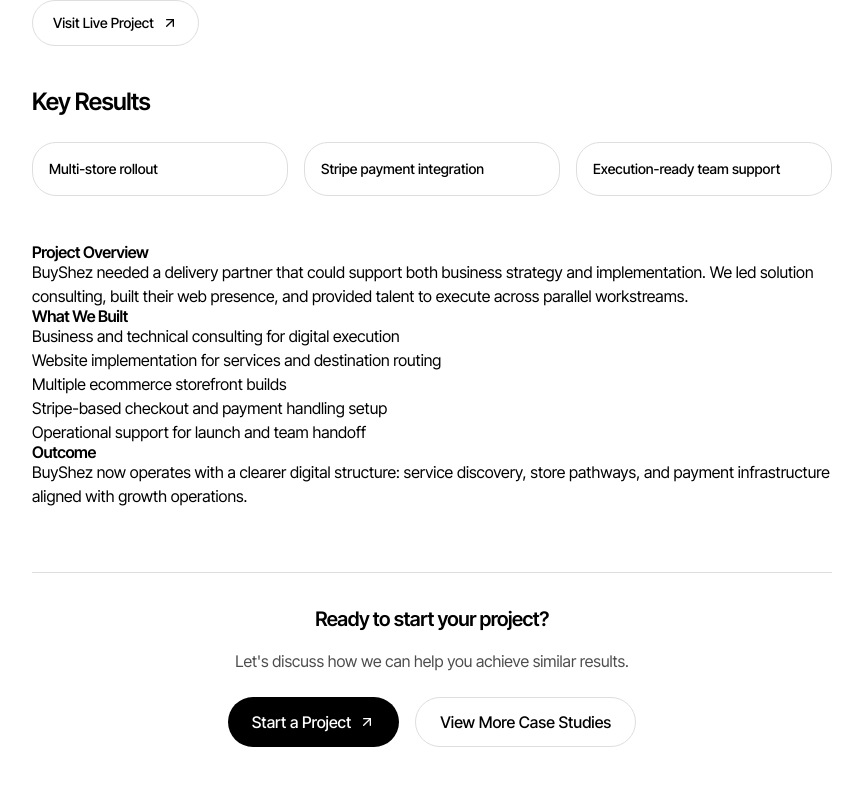
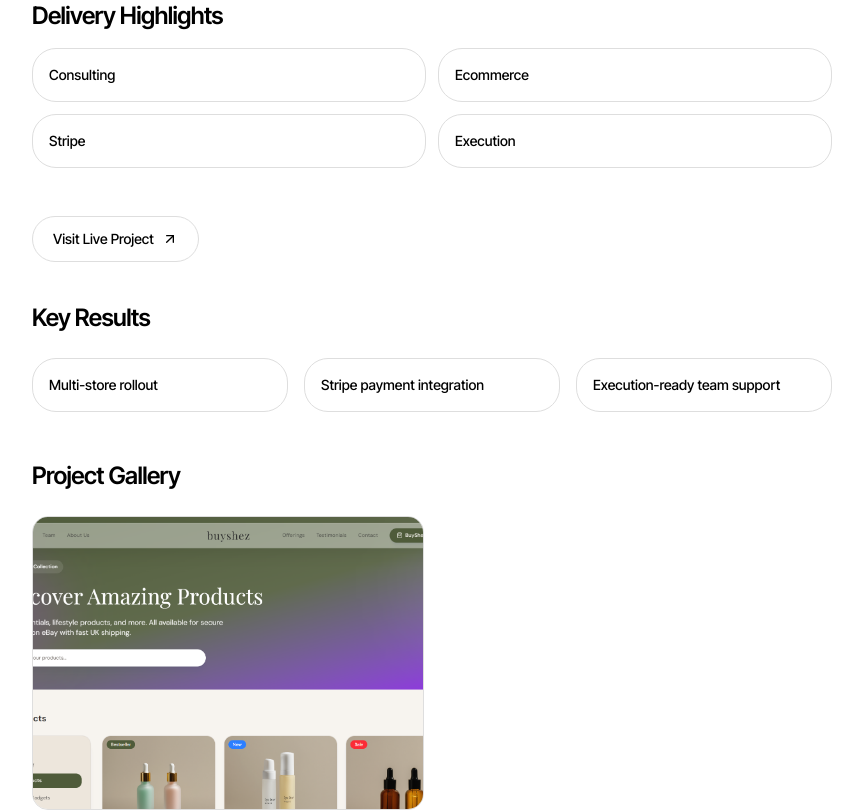
Before and after one commit to Skaps664/skordl-third, a Next.js app: page /case-studies/buyshez-digital-transformation in a window 1280 px wide. Shown: the part 1135-1946 px from the top of the page, without its empty margins (208-1071 px from the left). Built offline with nearby package versions, Linux system fonts and the light colour scheme.

Commit message:
case studies pages updated

```diff
--- a/app/case-studies/[slug]/page.tsx
+++ b/app/case-studies/[slug]/page.tsx
@@ -52,7 +52,7 @@ export default async function CaseStudyPage({ params }: CaseStudyPageProps) {
     "@type": "Article",
     headline: study.title,
     description: study.description,
-    image: absoluteUrl(study.image),
+    image: [study.image, ...(study.galleryImages ?? [])].map((image) => absoluteUrl(image)),
     author: {
       "@type": "Organization",
       name: "Skord Labs",
@@ -166,6 +166,17 @@ export default async function CaseStudyPage({ params }: CaseStudyPageProps) {
               </div>
             </div>
 
+            <div className="mb-12">
+              <h2 className="text-2xl font-semibold mb-4">Delivery Highlights</h2>
+              <div className="grid grid-cols-1 sm:grid-cols-2 gap-3">
+                {study.tags.map((tag) => (
+                  <div key={tag} className="rounded-xl border border-border bg-card p-4">
+                    <p className="text-sm font-medium">{tag}</p>
+                  </div>
+                ))}
+              </div>
+            </div>
+
             {study.projectUrl ? (
               <div className="mb-10">
                 <Link
@@ -191,8 +202,26 @@ export default async function CaseStudyPage({ params }: CaseStudyPageProps) {
               </div>
             </div>
 
+            {study.galleryImages?.length ? (
+              <div className="mb-12">
+                <h2 className="text-2xl font-semibold mb-6">Project Gallery</h2>
+                <div className="grid grid-cols-1 sm:grid-cols-2 gap-4">
+                  {study.galleryImages.map((imagePath, index) => (
+                    <div key={imagePath} className="relative aspect-[4/3] overflow-hidden rounded-2xl border border-border bg-secondary">
+                      <Image
+                        src={imagePath}
+                        alt={`${study.title} project image ${index + 2}`}
+                        fill
+                        className="object-cover"
+                      />
+                    </div>
+                  ))}
+                </div>
+              </div>
+            ) : null}
+
             <div
-              className="prose prose-lg max-w-none"
+              className="max-w-none text-base md:text-lg text-muted-foreground leading-relaxed [&_h2]:text-2xl [&_h2]:md:text-3xl [&_h2]:font-semibold [&_h2]:text-foreground [&_h2]:mt-10 [&_h2]:mb-4 [&_p]:mb-4 [&_ul]:list-disc [&_ul]:pl-6 [&_ul]:mb-5 [&_li]:mb-2"
               dangerouslySetInnerHTML={{ __html: study.content }}
             />
 
--- a/lib/case-studies.ts
+++ b/lib/case-studies.ts
@@ -11,6 +11,7 @@ export type CaseStudy = {
   client: string
   duration: string
   team: string[]
+  galleryImages?: string[]
   projectUrl?: string
 }
 
@@ -52,6 +53,7 @@ export const caseStudies: CaseStudy[] = [
     client: "Eazstart",
     duration: "Product lifecycle",
     team: ["Product Team", "Full-stack Engineers", "UX Team"],
+    galleryImages: ["/case/eazstart-1.png"],
     projectUrl: "https://eazstart.vercel.app/landing",
   },
   {
@@ -154,6 +156,7 @@ export const caseStudies: CaseStudy[] = [
     client: "BuyShez",
     duration: "Ongoing",
     team: ["Solution Consultant", "Full-stack Engineers", "Delivery Team"],
+    galleryImages: ["/case/buyshe-2.png"],
     projectUrl: "https://www.buyshez.co.uk/",
   },
   {
@@ -185,6 +188,7 @@ export const caseStudies: CaseStudy[] = [
     client: "ZARU",
     duration: "Multi-phase delivery",
     team: ["Brand Designer", "Frontend Engineers", "Backend Engineers"],
+    galleryImages: ["/case/zaru-2.png"],
     projectUrl: "https://zaru-two.vercel.app/",
   },
   {
@@ -246,6 +250,7 @@ export const caseStudies: CaseStudy[] = [
     client: "Solar Express",
     duration: "Long-term build",
     team: ["Solution Architects", "Full-stack Team", "Ops Engineering"],
+    galleryImages: ["/case/solarexpress-2.png", "/case/solarexpress-3.png"],
     projectUrl: "https://www.solarexpress.pk/",
   },
   {
@@ -306,6 +311,7 @@ export const caseStudies: CaseStudy[] = [
     client: "Dekord",
     duration: "Ongoing",
     team: ["Brand Team", "Creative Developers", "Operations Team"],
+    galleryImages: ["/case/dekord-2.png"],
     projectUrl: "https://www.dekord.online/",
   },
   {
```
